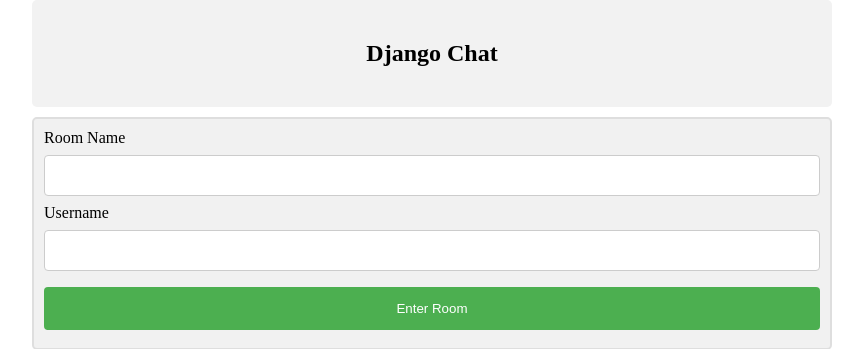
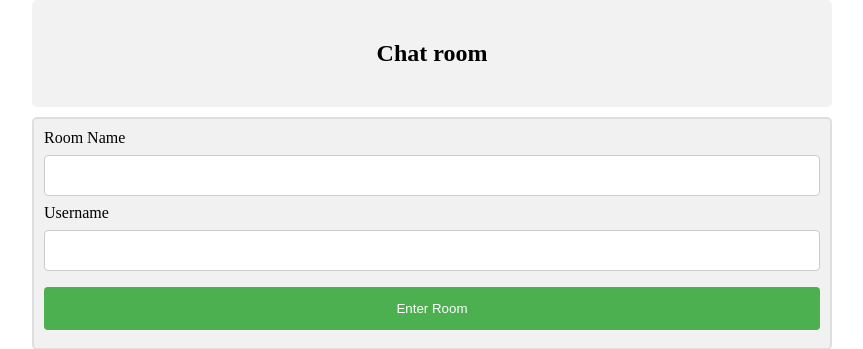
Before and after one commit to adityamittl/NoDistance, a Django app: page / in a window 1280 px wide. Shown: the top 349 px of the page, without its empty margins (208-1071 px from the left). Run offline with Django 3.2, Linux system fonts and the light colour scheme.

Commit message:
🐛 Bug fixed

```diff
--- a/templates/home.html
+++ b/templates/home.html
@@ -58,7 +58,7 @@
 <body>
 
   <div align="center">
-    <h2>Django Chat</h2>
+    <h2>Chat room</h2>
   </div>
 
 
```
